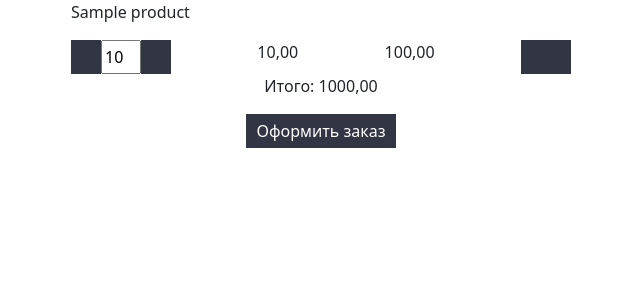
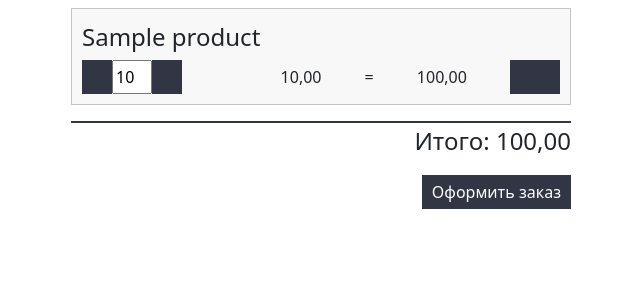
Before and after one commit to NormanwOw/DJANGO.Cart, a Django app: page /cart/ in a window 1280 px wide. Shown: the part 56-356 px from the top of the page, without its empty margins (319-959 px from the left). Run offline with Django 4.2, Linux system fonts and the light colour scheme; a user stored in the database is signed in; tables that the repository leaves empty hold one stand-in row (values such as "Sample post"); some libraries are stand-ins or nearby versions; some web fonts are replaced.

Commit message:
v0.0.7 -fixed total_price for Cart model -updated frontend for cart -updated order.html

```diff
--- a/carts/models.py
+++ b/carts/models.py
@@ -100,7 +100,7 @@
 class CartQueryset(models.QuerySet):
 
     def total_price(self):
-        return sum(cart.products_price()*cart.quantity for cart in self)
+        return sum(cart.products_price() for cart in self)
 
     def total_quantity(self):
         if self:
--- a/carts/templates/cart.html
+++ b/carts/templates/cart.html
@@ -20,7 +20,18 @@
                            data-price="{{ cart.product.price }}">
                     <div class="main-button counter-button counter-up"><span class="fa fa-plus" aria-hidden="true"></span></div>
                 </div>
-                {{ cart.product.price }}<span class="total-price-{{ forloop.counter }}">{{ cart.products_price }}</span>
+                <div class="cart-content">
+                    <span class="fa fa-times" aria-hidden="true"></span>
+                </div>
+                <div class="cart-price cart-content">
+                    {{ cart.product.price }}
+                </div>
+                <div class="cart-content">
+                    =
+                </div>
+                <div class="total-price-{{ forloop.counter }} cart-content">
+                    {{ cart.products_price }}
+                </div>
                 <div class="main-button cart-remove" data-product="{{ cart.product.name }}">
                     {% csrf_token %}
                     <span class="fa fa-trash-o" aria-hidden="true"></span>
@@ -29,6 +40,7 @@
         </div>
     </div>
     {% endfor %}
+    <div class="line-total-price"></div>
     <div class="cart-total-price">
         <p>Итого: {{ total_price }}</p>
     </div>
--- a/carts/templates/order.html
+++ b/carts/templates/order.html
@@ -1,4 +1,7 @@
 {% extends 'base.html' %}
 
 {% block content %}
+<div class="accept-order-title">
+    <p>Заказ успешно оформлен</p>
+</div>
 {% endblock %}
--- a/static/css/style.css
+++ b/static/css/style.css
@@ -36,6 +36,10 @@
     color: white;
 }
 
+.accept-order-button {
+    align-self: end;
+}
+
 .main-button:hover {
     background-color: rgba(50,54,68,0.82);
     cursor: pointer;
@@ -61,10 +65,39 @@
 
 .cart-wrapper {
     width: 100%;
+    margin-top: 0.5em;
+    padding: 10px;
+    background-color: #f8f8f8;
+    border: 1px #c4c4c4 solid;
 }
 
 .cart-counter-wrapper {
     display: flex;
+}
+
+.cart-container p {
+    margin-bottom: 5px;
+    font-size: 1.5em;
+}
+
+.cart-total-price {
+    align-self: end;
+}
+
+.cart-total-price p {
+    font-size: 1.5em;
+}
+
+.line-total-price {
+    margin-top: 1em;
+    width: 100%;
+    height: 2px;
+    background-color: rgb(50,54,68);
+}
+
+.cart-content {
+    display: flex;
+    align-self: center;
 }
 
 .cart-main {
@@ -133,6 +166,18 @@
     margin: 0;
 }
 
+.accept-order-title {
+    padding: 5px;
+    padding-inline: 10px;
+    background-color: rgb(50,54,68);
+    color: white;
+}
+
+.accept-order-title p {
+    font-size: 1.5em;
+    margin: 0;
+}
+
 @media (max-width: 992px) {
     .product-count {
         display: none;
@@ -148,6 +193,6 @@
 
 @media (max-width: 600px) {
     .cart-main {
-        width: 300px;
+        width: 350px;
     }
 }
```
